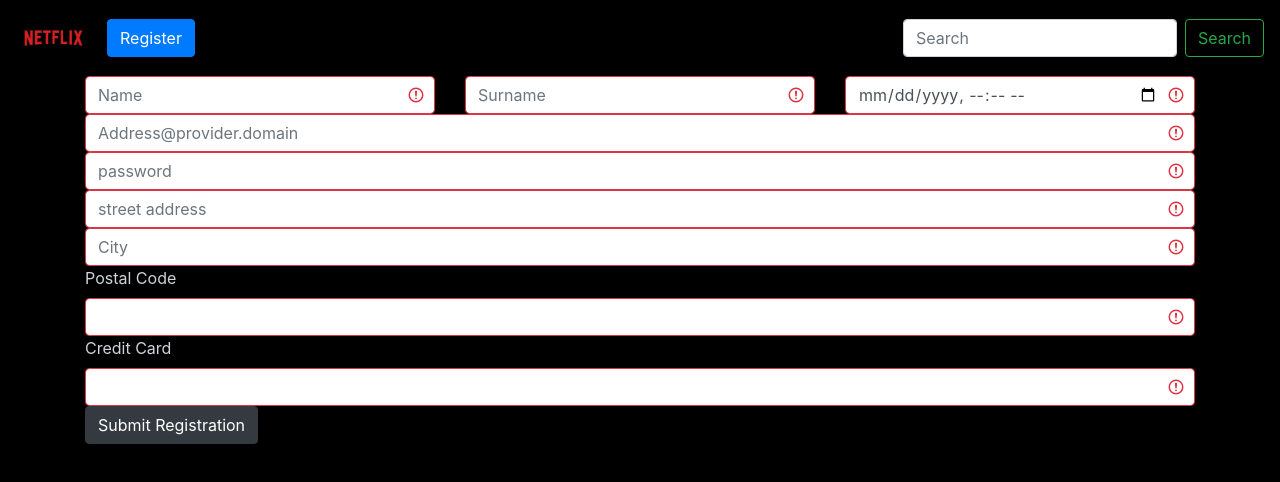
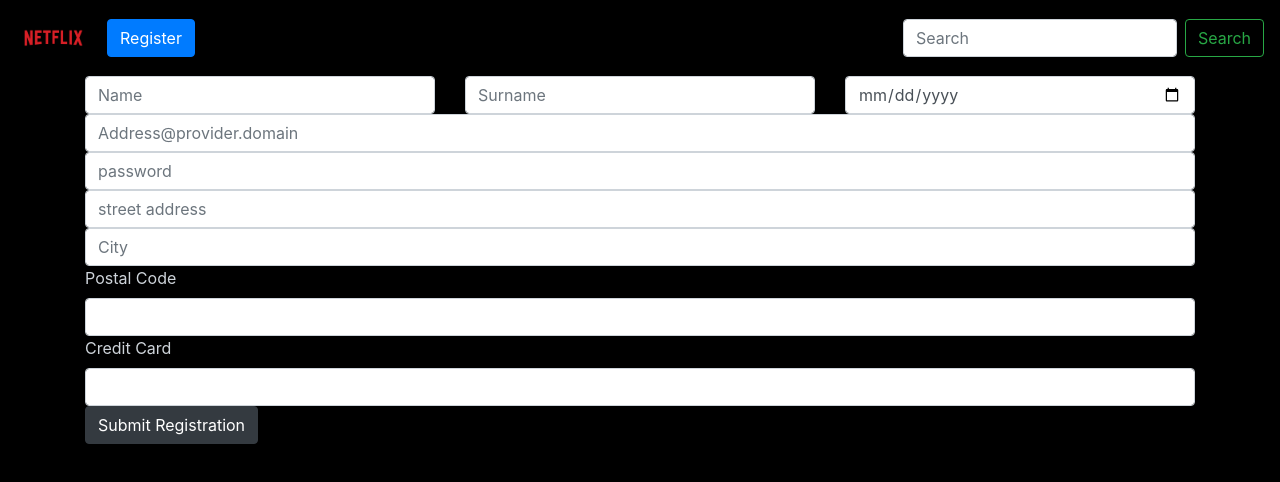
Before and after one commit to RobertoScioni/StriVlics, a React (Create React App) app: page /Register in a window 1280 px wide. Shown: the top 482 px of the page. Built offline with nearby package versions, Linux system fonts and the light colour scheme.

Commit message:
refactored the validation with regEx
I used to love Regular expressions.... it was many moons ago and it was with grep and sed

```diff
--- a/src/components/Registration.jsx
+++ b/src/components/Registration.jsx
@@ -6,46 +6,109 @@ class Register extends React.Component {
 		super(props)
 		this.state = {
 			disabled: false,
+			validations: {},
+			values: {},
 		}
 	}
 	handleRegister = (event) => {
 		event.preventDefault()
 	}
-	handleChange = (event) => {}
+
+	/**
+	 * triggered when the value of a field changes, expects the caller to have an id
+	 * @param {*} event
+	 */
+	handleChange = (event) => {
+		console.log("change handler diagnostic")
+		console.log("id", event.target.id, "value", event.target.value)
+		let update = { ...this.state }
+		update.values[event.target.id] = event.target.value
+		console.log("update", update)
+		this.setState(update)
+	}
+
+	/**
+	 * triggered when a filed loses the focus.
+	 * It expects to be called from an object with an id and a pattern property that contains a regular expression
+	 *
+	 * this evaluates the value angainst the regex of the caller and updates the state accordingly
+	 *
+	 * @param {*} event
+	 */
+	handleValidation = (event) => {
+		console.log(
+			"id",
+			event.target.id,
+			"value",
+			event.target.value,
+			"pattern",
+			event.target.pattern
+		)
+		let update = { ...this.state }
+		if (RegExp(event.target.pattern).test(event.target.value)) {
+			console.log("aceptable value")
+			update.validations[event.target.id] = true
+		} else {
+			console.log("error")
+			update.validations[event.target.id] = false
+		}
+		this.setState({ validate: 1 })
+	}
+
+	componentDidUpdate() {
+		console.log("component did update", this.state)
+	}
 	render() {
 		return (
 			<>
 				<MyNavBar />
 				<Container>
-					<Form type="submit" onSubmit={this.handleRegister} validated="false">
+					<Form
+						id="form"
+						type="submit"
+						onSubmit={this.handleRegister}
+						noValidate
+					>
 						<Row>
 							<Col>
 								<Form.Control
 									id="name"
 									type="text"
 									placeholder="Name"
-									minLength={2}
-									required
-									aria-required
+									onChange={this.handleChange}
+									pattern=".{2}" //a regex to evaluate if the data inserted is valid
+									onBlur={this.handleValidation}
+									isValid={this.state.validations.name} //until the users clicks on the field the state of the validation is undefined so no state will be applied here
+									isInvalid={
+										this.state.validations.name !== false ? false : true //until the users clicks on the field the state of the validation is undefined so this will return false
+									}
 								/>
 							</Col>
 							<Col>
 								<Form.Control
 									id="surname"
-									minLength={3}
-									typer="text"
+									type="text"
 									placeholder="Surname"
-									required
-									aria-required
+									pattern=".{3}"
+									onChange={this.handleChange}
+									onBlur={this.handleValidation}
+									isValid={this.state.validations.surname}
+									isInvalid={
+										this.state.validations.surname !== false ? false : true
+									}
 								/>
 							</Col>
 							<Col>
 								<Form.Control
 									id="birthDate"
-									type="datetime-local"
-									min="1910:01:01:01:00"
-									required
-									aria-required
+									type="date"
+									min="1910"
+									onChange={this.handleChange}
+									onBlur={this.handleValidation}
+									isValid={this.state.validations.birthDate}
+									isInvalid={
+										this.state.validations.birthDate !== false ? false : true
+									}
 								/>
 							</Col>
 						</Row>
@@ -54,47 +117,69 @@ class Register extends React.Component {
 							id="email"
 							type="email"
 							placeholder="Address@provider.domain"
-							required
-							aria-required
+							onChange={this.handleChange}
+							onBlur={this.handleValidation}
+							pattern=".*@.*\..*"
+							isValid={this.state.validations.email}
+							isInvalid={this.state.validations.email !== false ? false : true}
 						/>
 						<Form.Control
 							id="password"
 							type="password"
 							placeholder="password"
-							required
-							aria-required
+							onChange={this.handleChange}
+							onBlur={this.handleValidation}
+							pattern="((?=\d+[A-Za-z]+){8}|(?=[A-Za-z]\d+){8})"
+							isValid={this.state.validations.password}
+							isInvalid={
+								this.state.validations.password !== false ? false : true
+							}
 						/>
 						<Form.Control
 							id="address"
 							type="text"
 							placeholder="street address"
-							required
-							aria-required
+							onChange={this.handleChange}
+							onBlur={this.handleValidation}
+							pattern=".+"
+							isValid={this.state.validations.address}
+							isInvalid={
+								this.state.validations.address !== false ? false : true
+							}
 						/>
 						<Form.Control
 							id="city"
 							type="text"
 							placeholder="City"
-							required
-							aria-required
+							onChange={this.handleChange}
+							onBlur={this.handleValidation}
+							pattern=".+"
+							isValid={this.state.validations.city}
+							isInvalid={this.state.validations.city !== false ? false : true}
 						/>
 						<Form.Label>Postal Code</Form.Label>
 						<Form.Control
 							id="postalCode"
 							type="number"
 							onChange={this.handleChange}
-							required
-							aria-required
+							onBlur={this.handleValidation}
+							pattern="\d{5}"
+							isValid={this.state.validations.postalCode}
+							isInvalid={
+								this.state.validations.postalCode !== false ? false : true
+							}
 						/>
 						<Form.Label>Credit Card</Form.Label>
-						<Form.Control id="CC" type="number" required aria-required />
-						<Button
-							variant="dark"
-							disabled={this.state.disabled}
-							type="submit"
-							required
-							aria-required
-						>
+						<Form.Control
+							id="CC"
+							type="number"
+							onChange={this.handleChange}
+							onBlur={this.handleValidation}
+							pattern="(?:4[0-9]{12}(?:[0-9]{3})?|(?:5[1-5][0-9]{2}|222[1-9]|22[3-9][0-9]|2[3-6][0-9]{2}|27[01][0-9]|2720)[0-9]{12}|3[47][0-9]{13}|3(?:0[0-5]|[68][0-9])[0-9]{11}|6(?:011|5[0-9]{2})[0-9]{12}|(?:2131|1800|35\d{3})\d{11})$"
+							isValid={this.state.validations.CC}
+							isInvalid={this.state.validations.CC !== false ? false : true}
+						/>
+						<Button variant="dark" disabled={this.state.disabled} type="submit">
 							Submit Registration
 						</Button>
 					</Form>
```
